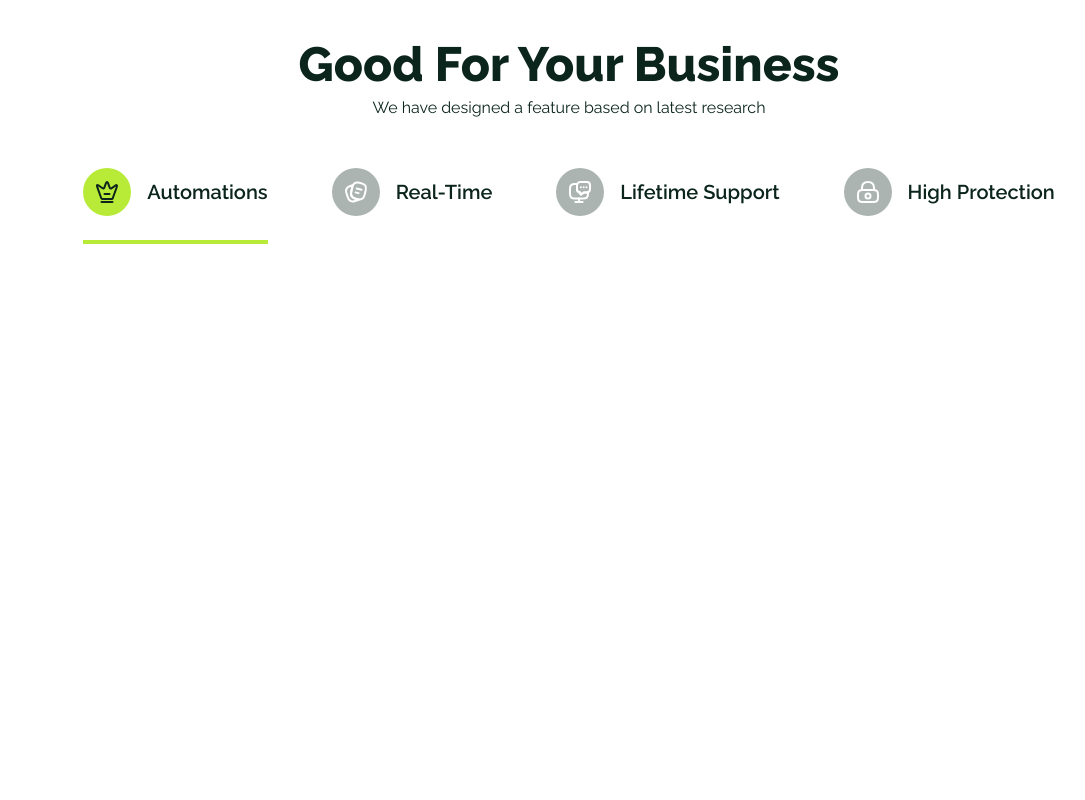
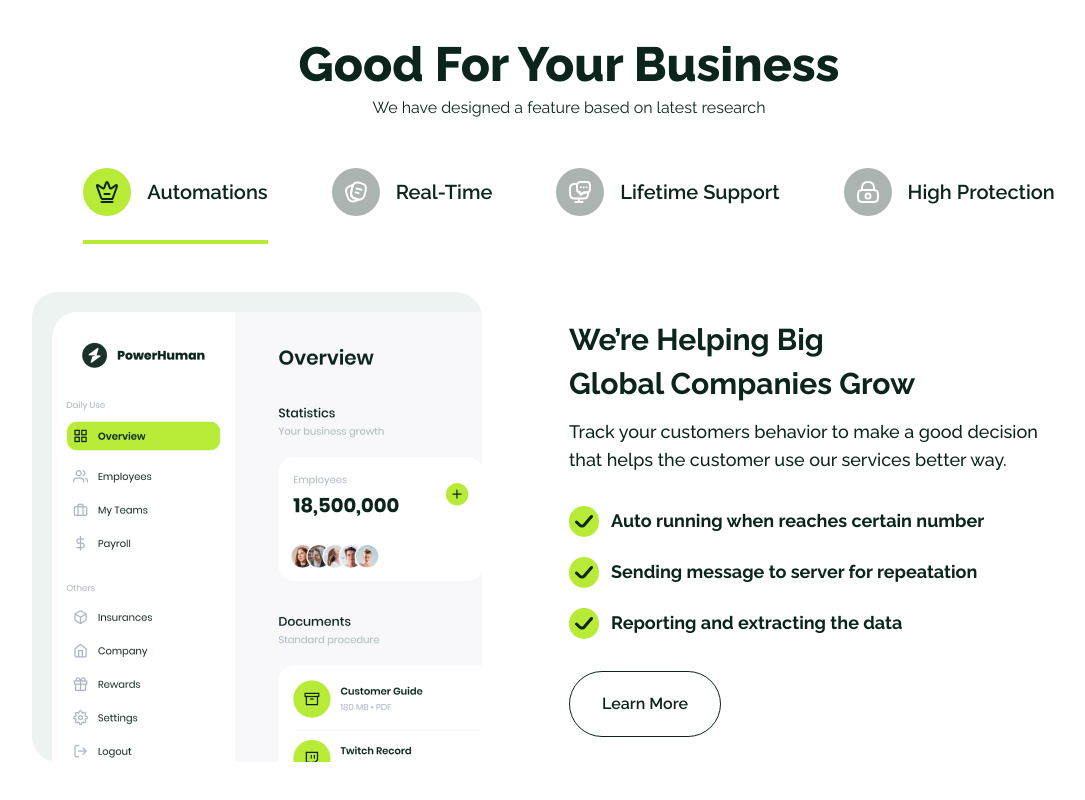
Before and after one commit to ervanervan/pasti-laris, a React (Vite) app: page / in a window 1280 px wide. Shown: the part 1287-2087 px from the top of the page, without its empty margins (71-1156 px from the left). Before the commit the page ends 1675 px from the top, so only its background shows below. Built offline with nearby package versions, Linux system fonts and the light colour scheme; a web font is replaced by a local one.

Commit message:
update: finish services component all screen

```diff
--- a/src/components/Services.jsx
+++ b/src/components/Services.jsx
@@ -92,7 +92,7 @@ export default function Services() {
             </TabList>
           </div>
           <div className="px-4 pb-24">
-            {/* <TabPanel className="flex items-center justify-between">
+            <TabPanel className="flex flex-col lg:flex-row gap-y-8 items-center justify-between">
               <div className="flex items-center justify-center flex-1">
                 <img src={bannerServices} alt="" />
               </div>
@@ -101,7 +101,7 @@ export default function Services() {
                   <h2 className="text-3xl font-bold leading-[2.75rem]">
                     We’re Helping Big <br /> Global Companies Grow
                   </h2>
-                <p className="font-medium text-lg w-4/5">
+                  <p className="font-medium text-lg w-full md:w-4/5">
                     Track your customers behavior to make a good decision that
                     helps the customer use our services better way.
                   </p>
@@ -137,7 +137,7 @@ export default function Services() {
                 </Button>
               </div>
             </TabPanel>
-          <TabPanel className="flex items-center justify-between">
+            <TabPanel className="flex flex-col lg:flex-row gap-y-8 items-center justify-between">
               <div className="flex items-center justify-center flex-1">
                 <img src={bannerServices} alt="" />
               </div>
@@ -146,7 +146,7 @@ export default function Services() {
                   <h2 className="text-3xl font-bold leading-[2.75rem]">
                     We’re Helping Big <br /> Global Companies Grow
                   </h2>
-                <p className="font-medium text-lg w-4/5">
+                  <p className="font-medium text-lg w-full md:w-4/5">
                     Track your customers behavior to make a good decision that
                     helps the customer use our services better way.
                   </p>
@@ -182,7 +182,7 @@ export default function Services() {
                 </Button>
               </div>
             </TabPanel>
-          <TabPanel className="flex items-center justify-between">
+            <TabPanel className="flex flex-col lg:flex-row gap-y-8 items-center justify-between">
               <div className="flex items-center justify-center flex-1">
                 <img src={bannerServices} alt="" />
               </div>
@@ -191,7 +191,7 @@ export default function Services() {
                   <h2 className="text-3xl font-bold leading-[2.75rem]">
                     We’re Helping Big <br /> Global Companies Grow
                   </h2>
-                <p className="font-medium text-lg w-4/5">
+                  <p className="font-medium text-lg w-full md:w-4/5">
                     Track your customers behavior to make a good decision that
                     helps the customer use our services better way.
                   </p>
@@ -227,7 +227,7 @@ export default function Services() {
                 </Button>
               </div>
             </TabPanel>
-          <TabPanel className="flex items-center justify-between">
+            <TabPanel className="flex flex-col lg:flex-row gap-y-8 items-center justify-between">
               <div className="flex items-center justify-center flex-1">
                 <img src={bannerServices} alt="" />
               </div>
@@ -236,7 +236,7 @@ export default function Services() {
                   <h2 className="text-3xl font-bold leading-[2.75rem]">
                     We’re Helping Big <br /> Global Companies Grow
                   </h2>
-                <p className="font-medium text-lg w-4/5">
+                  <p className="font-medium text-lg w-full md:w-4/5">
                     Track your customers behavior to make a good decision that
                     helps the customer use our services better way.
                   </p>
@@ -271,7 +271,7 @@ export default function Services() {
                   Learn More
                 </Button>
               </div>
-          </TabPanel> */}
+            </TabPanel>
           </div>
         </Tabs>
       </div>
```
Lines whose indentation alone changed are shown as unchanged.
